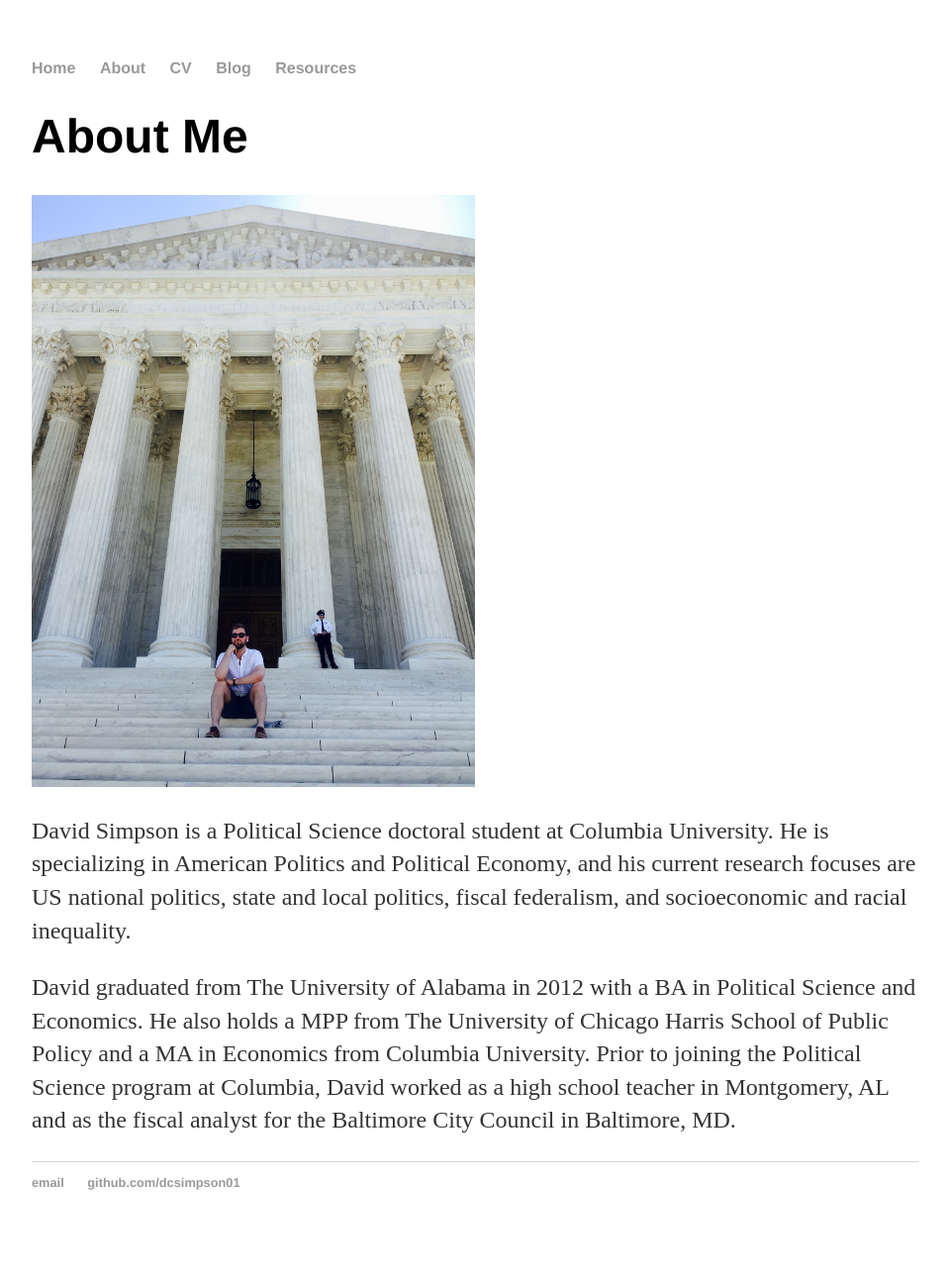
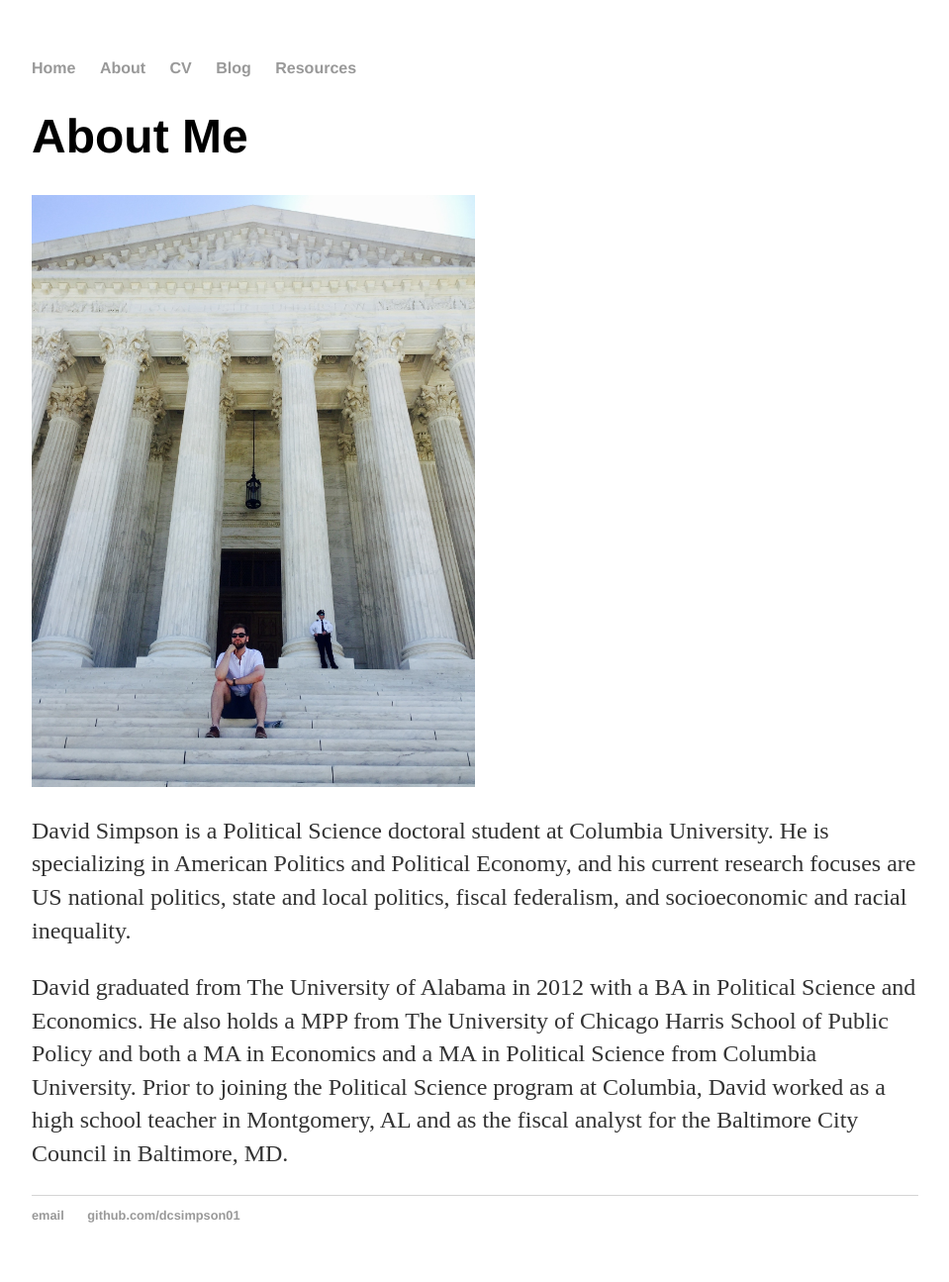
Before and after one commit to dcsimpson01/dcsimpson01.github.io, a Jekyll site: the page built from about/index.html, in a window 1280 px wide. Shown: the whole page at 99% size, without its empty margins (160-1119 px from the left). Built offline with Jekyll 4.4.1, drawn with Linux system fonts in a browser that asks for light colours; before the commit the page ends 1262 px from its top, so only the background shows below that.

Commit message:
Update index.html

```diff
--- a/about/index.html
+++ b/about/index.html
@@ -9,7 +9,7 @@ title: About David Simpson
 
 
       <p>David Simpson is a Political Science doctoral student at Columbia University. He is specializing in American Politics and Political Economy, and his current research focuses are US national politics, state and local politics, fiscal federalism, and socioeconomic and racial inequality.</p>
-      <p>David graduated from The University of Alabama in 2012 with a BA in Political Science and Economics. He also holds a MPP from The University of Chicago Harris School of Public Policy and a MA in Economics from Columbia University. Prior to joining the Political Science program at Columbia, David worked as a high school teacher in Montgomery, AL and as the fiscal analyst for the Baltimore City Council in Baltimore, MD.</p>
+      <p>David graduated from The University of Alabama in 2012 with a BA in Political Science and Economics. He also holds a MPP from The University of Chicago Harris School of Public Policy and both a MA in Economics and a MA in Political Science from Columbia University. Prior to joining the Political Science program at Columbia, David worked as a high school teacher in Montgomery, AL and as the fiscal analyst for the Baltimore City Council in Baltimore, MD.</p>
 <!--
 			<ul class="contacts">
 				<li><a href="#">@TwitterHandle</a></li>
```
